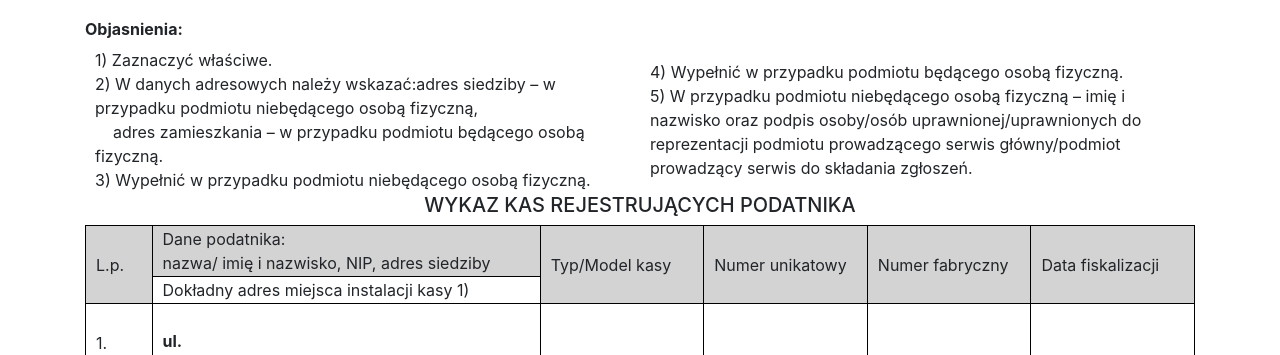
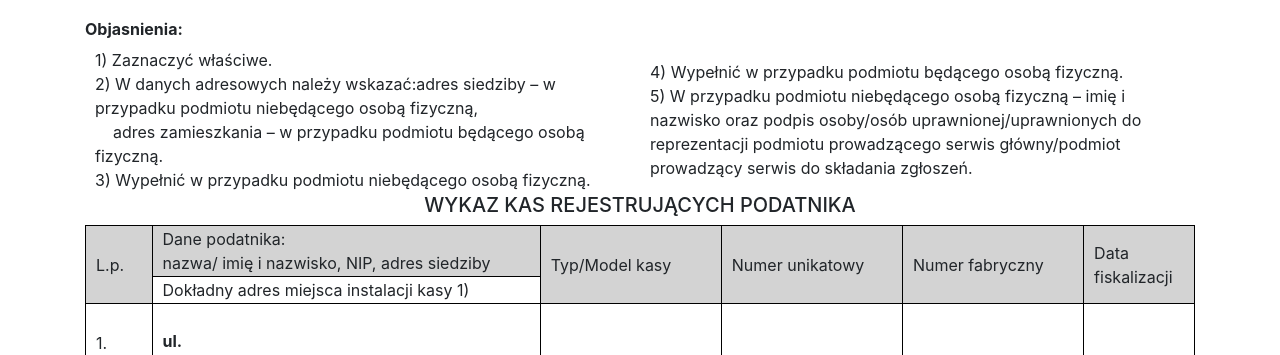
Before and after one commit to black999/kasy, a Django app: template kasy/templates/kasy/zgloszenieUS_serwis.html in a window 1280 px wide. Shown: the part 946-1301 px from the top of the page. Run offline with Django 3.2, Linux system fonts and the light colour scheme; the template is opened without the code that fills it, so the values that code supplies are empty; some libraries are stand-ins or nearby versions.

Commit message:
kosmetyka formularza zglosznie

```diff
--- a/kasy/templates/kasy/zgloszenieUS_serwis.html
+++ b/kasy/templates/kasy/zgloszenieUS_serwis.html
@@ -174,7 +174,7 @@
                 <td rowspan="2" class="cien">Typ/Model kasy</td>
                 <td rowspan="2" class="cien">Numer unikatowy</td>
                 <td rowspan="2" class="cien">Numer fabryczny</td>
-                <td rowspan="2" class="cien">Data fiskalizacji</td>
+                <td rowspan="2" class="cien" style="width: 10%">Data fiskalizacji</td>
             </tr>
             <tr>
                 <td>Dokładny adres miejsca instalacji kasy 1) </td>
```
